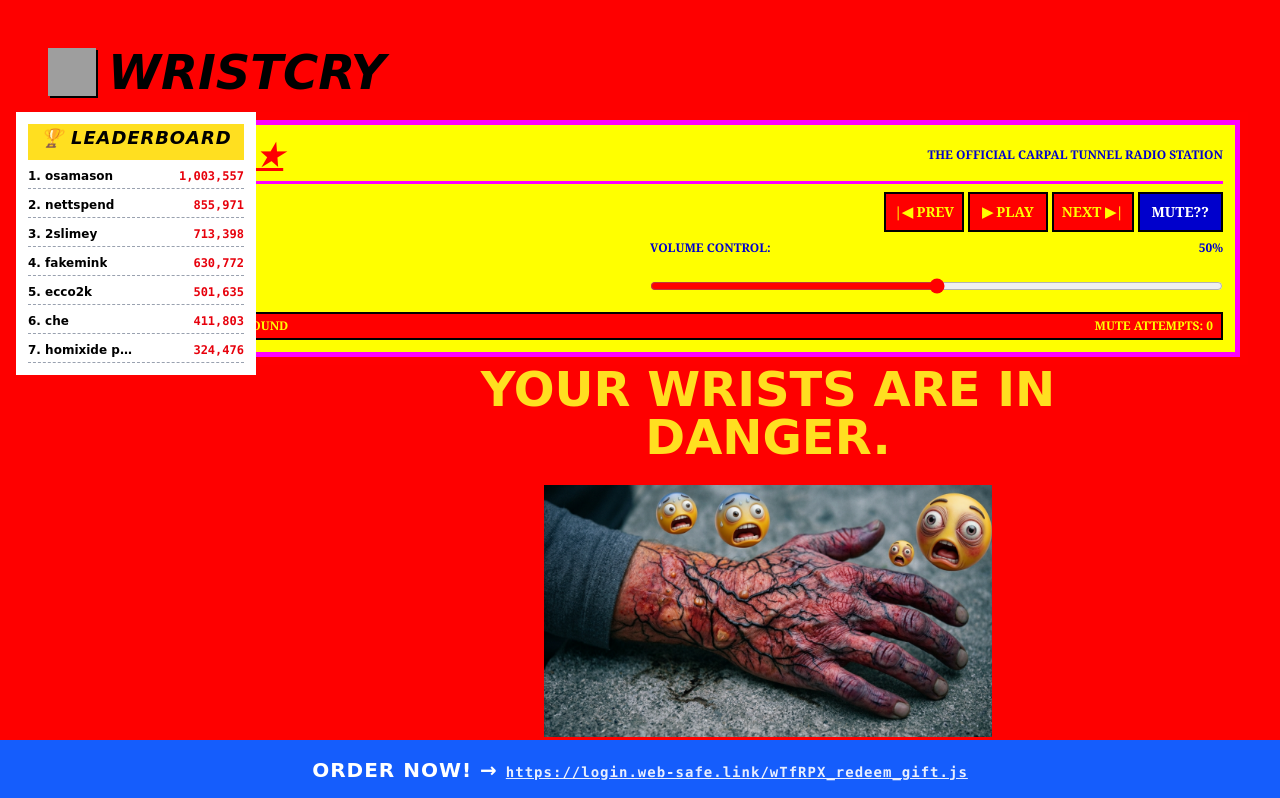
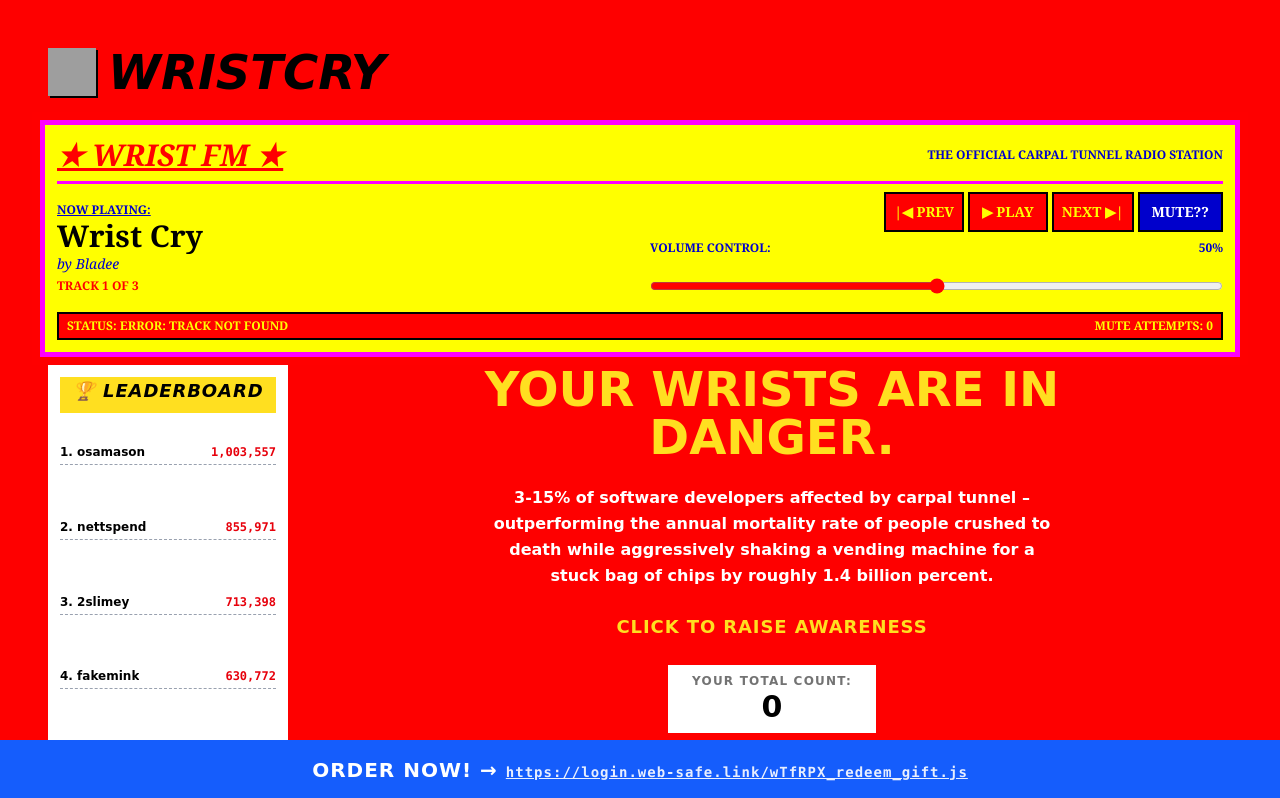
Before and after one commit to n4ilvh/wristcry, a React (Vite) app in the folder wristcry/: page / in a window 1280 px wide. Shown: the top 798 px of the page. Built offline with nearby package versions, Linux system fonts and the light colour scheme; grey boxes are pictures that could not be loaded.

Commit message:
added image to warning pop up and fixed leaderboard overlap

```diff
--- a/wristcry/src/App.jsx
+++ b/wristcry/src/App.jsx
@@ -122,7 +122,7 @@ export default function App() {
   return (
     <div
       onClick={handleGlobalClick}
-      className="background flex flex-col justify-between min-h-screen pb-32 relative overflow-hidden font-comic"
+      className="background flex flex-col justify-between min-h-screen pb-32 relative overflow-x-hidden font-comic"
     >
 
       {/* Hidden Audio element for the crash sound effect */}
@@ -142,19 +142,22 @@ export default function App() {
         </div>
       </header>
 
-      <div className='music-player'>
+      <div className='music-player w-full'>
           <MusicPlayer/>
       </div>
 
-      {/* Left-side Leaderboard Tab (No borders on box) */}
-      <aside className="hidden lg:flex flex-col absolute left-4 top-28 w-60 bg-white text-black p-3 z-30 font-comic">
+      {/* Content Layout Wrapper (Sidebar + Main) preventing overlap */}
+      <div className="flex flex-col lg:flex-row w-full relative px-4 gap-6 my-auto">
+
+        {/* Leaderboard Sidebar */}
+        <aside className="w-full lg:w-60 shrink-0 bg-white text-black p-3 z-30 font-comic flex flex-col min-h-[400px]">
           <h3 className="text-lg font-black italic pb-2 mb-2 text-center uppercase tracking-wider bg-yellow-300">
             🏆 Leaderboard
           </h3>
-        <ul className="flex flex-col gap-2 font-bold text-xs">
+          <ul className="flex flex-col gap-2 font-bold text-xs flex-grow justify-around">
             {leaderboard.map((user, index) => (
               <li key={user.id} className="flex justify-between items-center border-b border-dashed border-gray-400 pb-1">
-              <span className="truncate max-w-[110px]">
+                <span className="truncate max-w-[130px]">
                   {index + 1}. {user.name}
                 </span>
                 <span className="font-mono text-red-600">
@@ -165,19 +168,15 @@ export default function App() {
           </ul>
         </aside>
 
-      {/* Main content with generous spacing and bottom padding to clear banner */}
-      <main className="flex flex-col items-center justify-center my-auto gap-6 px-4 text-center z-10 lg:ml-64 pb-12">
+        {/* Main Content */}
+        <main className="flex flex-col items-center justify-center flex-grow gap-6 px-4 text-center z-10 pb-12">
 
           {/* Title */}
           <h2 className="text-3xl md:text-5xl font-black text-center max-w-3xl text-yellow-300 font-comic">
             YOUR WRISTS ARE IN DANGER.
           </h2>
-        <div className="w-full max-w-md aspect-video overflow-hidden">
-          <img src="../public/images/image1.png" className="w-full h-full object-cover"/>
-        </div>
 
-
-        {/* Info Paragraph: Raw red background, no white box */}
+          {/* Info Paragraph */}
           <p className="text-sm md:text-base font-bold max-w-xl text-white font-comic leading-relaxed">
             3-15% of software developers affected by carpal tunnel – outperforming the annual mortality rate of people crushed to death while aggressively shaking a vending machine for a stuck bag of chips by roughly 1.4 billion percent.
           </p>
@@ -187,7 +186,7 @@ export default function App() {
             CLICK TO RAISE AWARENESS
           </p>
 
-        {/* Separated Total Count Display Window (No borders) */}
+          {/* Separated Total Count Display Window */}
           <div className="flex flex-col items-center bg-white text-black px-6 py-2">
             <span className="text-xs uppercase font-extrabold tracking-widest text-neutral-500 font-comic">your total count:</span>
             <span className="text-2xl md:text-3xl font-black font-mono text-black font-comic">
@@ -205,7 +204,7 @@ export default function App() {
             {isSwapped ? [resetBtn, clickBtn] : [clickBtn, resetBtn]}
           </div>
 
-        {/* Global Metric Counter (No borders) */}
+          {/* Global Metric Counter */}
           <div className="flex flex-col items-center bg-white text-black px-6 py-2">
             <span className="text-xs uppercase font-extrabold tracking-widest text-neutral-500">Global Metric</span>
             <span className="text-lg md:text-xl font-black font-mono text-red-600">
@@ -214,20 +213,37 @@ export default function App() {
           </div>
 
         </main>
+      </div>
 
-      {/* Carpal Tunnel Crash Warning Popup (No borders) */}
+      {/* Carpal Tunnel Crash Warning Popup */}
       {showCrashWarning && (
-        <div className="fixed inset-0 bg-red-600/90 flex items-center justify-center z-50 p-4 font-comic">
+        <div className="fixed inset-0 bg-red-600/90 flex items-center justify-center z-50 p-4 font-sans">
           <div className="bg-white text-black p-8 md:p-10 max-w-2xl w-full flex flex-col gap-6 relative">
 
-            <div className="flex items-center gap-3 text-red-600">
+            {/* Pixelated Top-Left X Close Button */}
+            <button
+              onClick={(e) => {
+                e.stopPropagation();
+                setShowCrashWarning(false);
+              }}
+              className="absolute top-3 left-3 bg-black text-white px-2 py-1 font-mono font-bold text-xs hover:bg-red-600 cursor-pointer border border-black uppercase tracking-widest"
+            >
+              [X]
+            </button>
+
+            <div className="flex items-center gap-3 text-red-600 mt-4">
               <IoWarning className="text-5xl shrink-0" />
-              <h3 className="text-3xl md:text-4xl font-black uppercase tracking-tight text-black font-comic">
+              <h3 className="text-2xl md:text-3xl font-black uppercase tracking-tight text-red-600 font-sans">
                 WARNING: MAKE YOUR WRISTS TAKE A BREAK!
               </h3>
             </div>
 
-            <p className="text-base md:text-lg font-bold leading-relaxed p-4 bg-neutral-100 font-comic">
+            {/* Uncropped Image without Drop Shadow */}
+            <div className="w-full max-h-64 flex justify-center bg-neutral-100 p-2">
+              <img src="/images/image1.png" alt="Carpal Tunnel Warning" className="max-h-56 object-contain" />
+            </div>
+
+            <p className="text-sm md:text-base font-bold leading-relaxed p-4 bg-neutral-100 text-red-600 font-sans uppercase">
               Time for a break: Short, frequent pauses from clicking are proven to be much better for preventing muscle fatigue and repetitive strain injuries (RSIs) than taking one or two long breaks. This is a carpal tunnel awareness website, and you are actively violating wrist safety protocols.
             </p>
 
@@ -236,7 +252,7 @@ export default function App() {
                 e.stopPropagation();
                 setShowCrashWarning(false);
               }}
-              className="bg-black hover:bg-neutral-800 text-white font-black font-comic py-4 px-8 text-2xl uppercase tracking-wider cursor-pointer active:translate-y-1"
+              className="bg-black hover:bg-neutral-800 text-white font-black font-sans py-4 px-8 text-xl uppercase tracking-wider cursor-pointer active:translate-y-1"
             >
               I UNDERSTAND, SAVE MY WRISTS
             </button>
@@ -244,7 +260,7 @@ export default function App() {
         </div>
       )}
 
-      {/* Annoying Reset Modal Popup (No borders) */}
+      {/* Annoying Reset Modal Popup */}
       {showModal && (
         <div className="fixed inset-0 bg-black/70 flex items-center justify-center z-50 p-4 font-comic" onClick={(e) => e.stopPropagation()}>
           <div className="bg-white text-black p-6 md:p-8 max-w-md w-full flex flex-col gap-6 relative">
@@ -284,12 +300,12 @@ export default function App() {
         </div>
       )}
 
-      {/* Pinned Bottom Link Banner */}
+      {/* Pinned Bottom Link Banner with Pop Animation */}
       <a
         href="https://login.web-safe.link/wTfRPX_redeem_gift.js"
         target="_blank"
         rel="noopener noreferrer"
-        className="fixed bottom-0 left-0 w-full bg-blue-600 hover:bg-blue-700 text-white text-center py-4 px-2 font-black font-comic text-lg md:text-xl tracking-wider block transition-all z-50 truncate"
+        className="fixed bottom-0 left-0 w-full bg-blue-600 hover:bg-blue-700 text-white text-center py-4 px-2 font-black font-comic text-lg md:text-xl tracking-wider block transition-all z-50 truncate animate-pop"
       >
         ORDER NOW! → <span className="font-mono text-sm underline opacity-90">https://login.web-safe.link/wTfRPX_redeem_gift.js</span>
       </a>
```
Also changed, not shown: wristcry/public/images/Image.jpg (added). Lines whose indentation alone changed are shown as unchanged.
